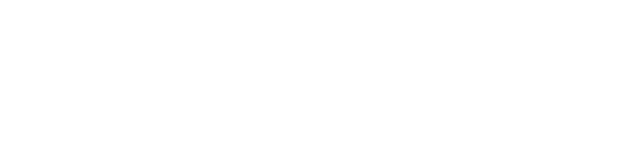
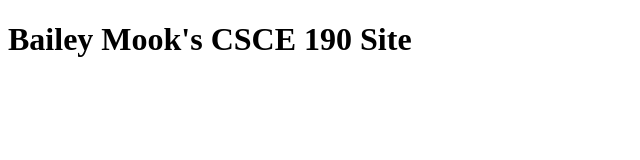
Before and after one commit to baileymook/baileymook.github.io, a plain HTML site: page index.html in a window 1280 px wide. Shown: the whole page, without its empty margins (0-640 px from the left). Drawn offline with Linux system fonts and the light colour scheme.

Commit message:
Add files via upload

```diff
--- a/index.html
+++ b/index.html
@@ -1,9 +1,9 @@
 <!DOCTYPE html>
 <html>
     <head>
-        <title>CSCE 190: Bailey Mook
+        <title>CSCE 190: Bailey Mook</title>
     </head>
     <body>
-        <h1>Bailey Mook's CSCE 190 Site
+        <h1>Bailey Mook's CSCE 190 Site</h1>
     </body>
 </html>
```
